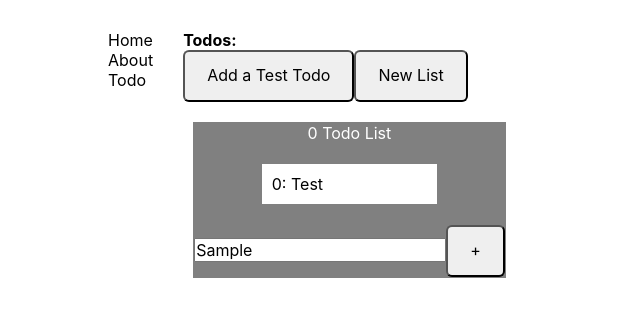
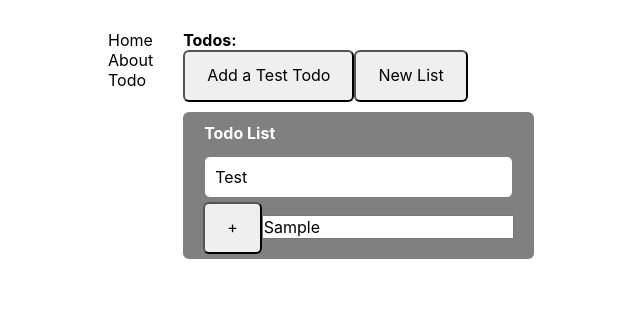
Before and after one commit to TimSnake13/trello-clone-with-react-typescript, a React (Create React App) app: page /todo in a window 1280 px wide. Both pictures are taken after typing "Sample" into the empty fields and a click on the button "Add a Test Todo". Shown: the top 316 px of the page, without its empty margins (20-660 px from the left). Built offline with nearby package versions, Linux system fonts and the light colour scheme.

Commit message:
Added some new styling. Looks better every sec

```diff
--- a/src/App.css
+++ b/src/App.css
@@ -12,6 +12,14 @@ a {
   color: black;
 }
 
+p {
+  line-break: normal;
+}
+
+input {
+  height: 100%;
+}
+
 ul {
   list-style: none;
 }
@@ -24,28 +32,43 @@ button:hover {
   cursor: pointer;
 }
 
+.dropzone-wrapper {
+  background-color: grey;
+  color: white;
+  margin: 10px 10px 10px 0px;
+  padding: 5px 20px;
+  text-align: left;
+  border-radius: 6px;
+  overflow: hidden;
+}
+
 .dropzone {
-  color: white;
-  background-color: grey;
-  height: 150%;
+  height: 100%;
+  max-width: 700px;
   border: 1px solid gray;
-  margin: 20px 10px;
   display: flex;
   flex-flow: column;
-  justify-content: center;
-  align-items: center;
+  justify-content: space-evenly;
+  align-items: stretch;
+}
+
+.dropzone-title {
+  font-size: 16px;
+  margin-bottom: 10px;
+  margin-top: 5px;
 }
 
 .draggable {
   border: 1px solid grey;
-  margin: 20px;
+  margin-top: 3px;
+  margin-bottom: 3px;
   padding: 10px;
-  width: 50%;
   background: white;
   color: black;
   z-index: 2;
   cursor: move;
   position: relative;
+  border-radius: 6px;
 }
 
 .draggable.dragging {
@@ -60,6 +83,7 @@ button:hover {
   background-color: green;
   z-index: 5;
   top: 50%;
+  transition: all 0.5s ease;
 }
 
 .container {
@@ -71,10 +95,11 @@ button:hover {
 .flex-box {
   display: flex;
   flex-direction: row;
+  align-items: flex-start;
 }
 
 .main-content-wrapper {
-  width: 700px;
+  width: 100%;
   margin-left: 30px;
 }
 
--- a/src/components/AddTodoForm.tsx
+++ b/src/components/AddTodoForm.tsx
@@ -22,10 +22,10 @@ const AddTodoForm = (Props: Props) => {
   return (
     <div>
       <form>
-        <input type="text" value={newTodo} onChange={handleChange}></input>
         <button type="submit" onClick={handleAddTodo}>
           +
         </button>
+        <input type="text" value={newTodo} onChange={handleChange}></input>
       </form>
     </div>
   );
--- a/src/components/TodoList.tsx
+++ b/src/components/TodoList.tsx
@@ -152,28 +152,30 @@ const TodoList = () => {
       <div className="scrolling-wrapper">
         <div className="flex-box">
           {dropzones.map((d) => (
-            <div className="dropzone" key={d.idx}>
-              <p>
-                {d.idx} {d.name}
-              </p>
+            <div key={d.idx} className="dropzone-wrapper">
+              <div className="dropzone">
+                <h4 className="dropzone-title">{d.name}</h4>
                 {todos.map((t) =>
                   t.dropzone === d.idx ? (
                     <div
                       className="draggable"
                       draggable="true"
                       key={t.id}
-                    style={{ textDecoration: t.done ? "line-through" : "none" }}
-                    onClick={() =>
-                      dispatch({ type: TodoAction.TOGGLE, payload: t.id })
-                    }
+                      style={{
+                        textDecoration: t.done ? "line-through" : "none",
+                      }}
+                      onClick={() => {
+                        dispatch({ type: TodoAction.TOGGLE, payload: t.id });
+                      }}
                     >
-                    {t.dropzone}: {t.text}
+                      {t.text}
                       <div className="strike-through"></div>
                     </div>
                   ) : (
                     <></>
                   )
                 )}
+              </div>
               <AddTodoForm addTodo={AddTodo} currentDropzone={d.idx} />
             </div>
           ))}
```
Also changed, not shown: 1 other file (tests, documents, lock files or other folders). Lines whose indentation alone changed are shown as unchanged.
